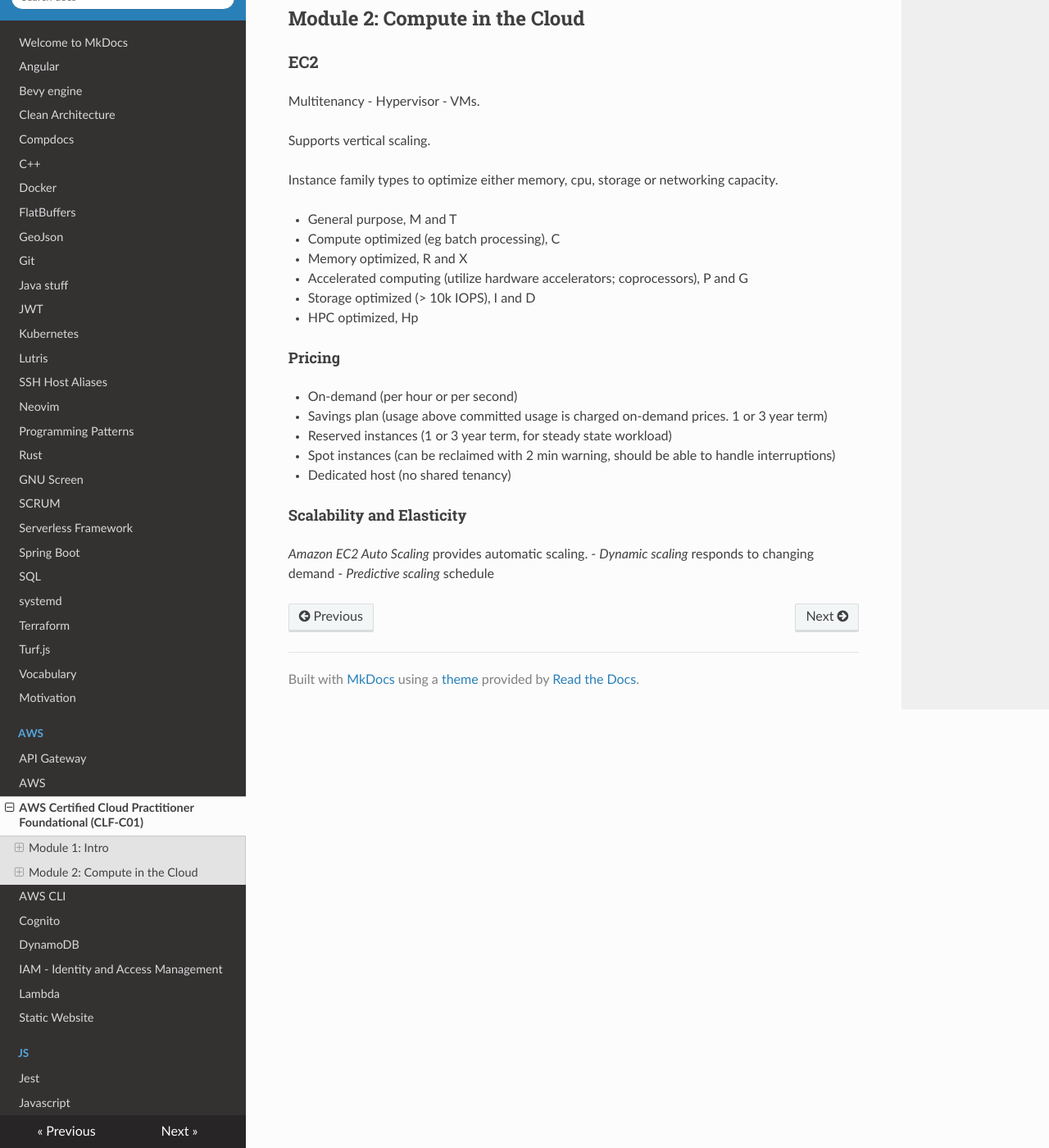
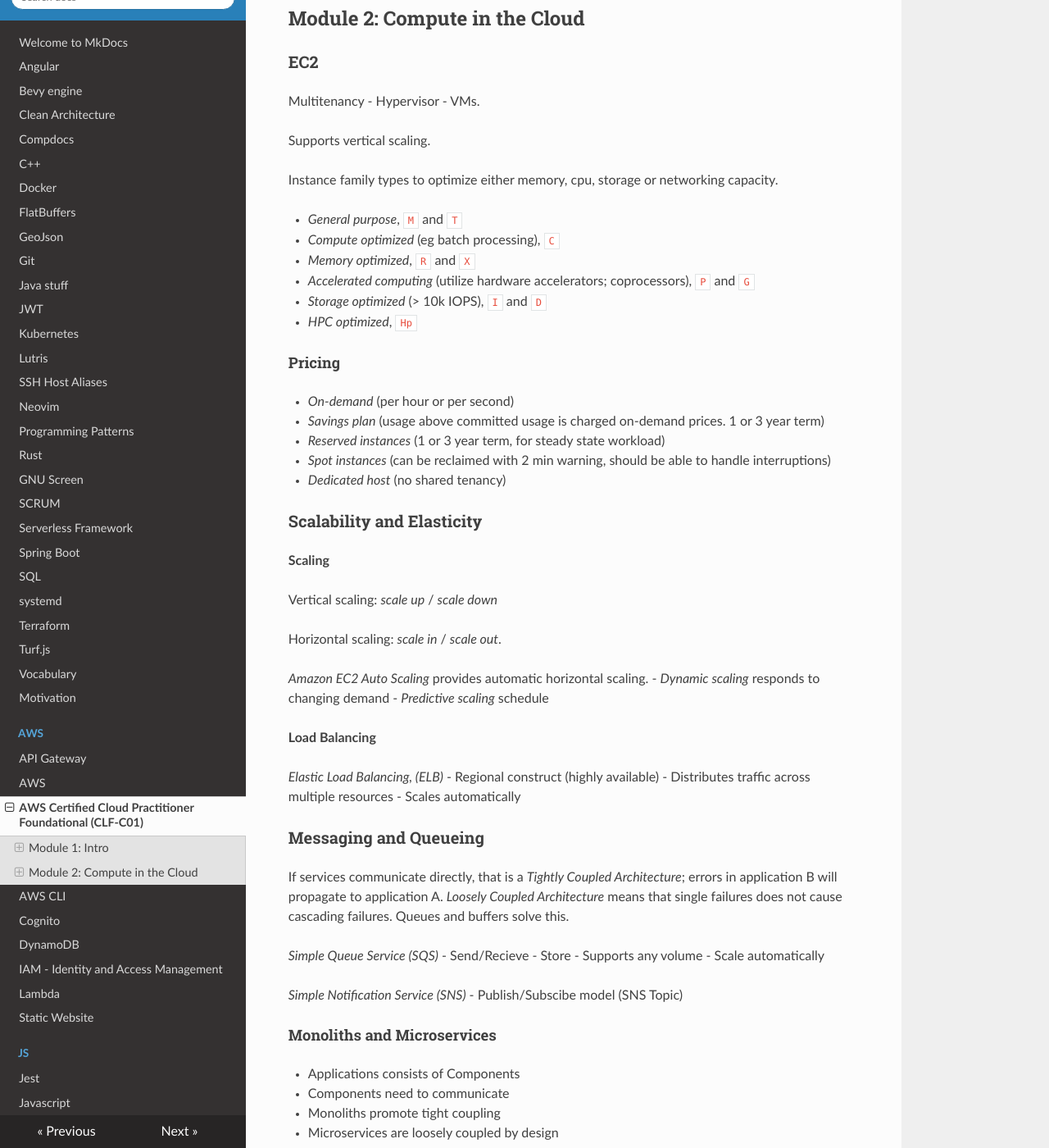
Before and after one commit to YotaYota/notes, an MkDocs documentation site: the page built from docs/aws/ccp.md, in a window 1280 px wide and 1400 px high, scrolled down 802 px. Shown: the whole window at 82% size. Built offline with MkDocs 1.6.1, drawn with Linux system fonts in a browser that asks for light colours; nearby versions of some CDN libraries; some of the changed text lies outside the part shown.

Commit message:
CCP module 2

```diff
--- a/docs/aws/ccp.md
+++ b/docs/aws/ccp.md
@@ -43,23 +43,81 @@
 Instance family types to optimize either memory, cpu, storage or networking
 capacity.
 
-- General purpose, M and T
-- Compute optimized (eg batch processing), C
-- Memory optimized, R and X
-- Accelerated computing (utilize hardware accelerators; coprocessors), P and G
-- Storage optimized (> 10k IOPS), I and D
-- HPC optimized, Hp
+- *General purpose*, `M` and `T`
+- *Compute optimized* (eg batch processing), `C`
+- *Memory optimized*, `R` and `X`
+- *Accelerated computing* (utilize hardware accelerators; coprocessors), `P` and `G`
+- *Storage optimized* (> 10k IOPS), `I` and `D`
+- *HPC optimized*, `Hp`
 
 #### Pricing
 
-- On-demand (per hour or per second)
-- Savings plan (usage above committed usage is charged on-demand prices. 1 or 3 year term)
-- Reserved instances (1 or 3 year term, for steady state workload)
-- Spot instances (can be reclaimed with 2 min warning, should be able to handle interruptions)
-- Dedicated host (no shared tenancy)
+- *On-demand* (per hour or per second)
+- *Savings plan* (usage above committed usage is charged on-demand prices. 1 or 3 year term)
+- *Reserved instances* (1 or 3 year term, for steady state workload)
+- *Spot instances* (can be reclaimed with 2 min warning, should be able to handle interruptions)
+- *Dedicated host* (no shared tenancy)
 
-#### Scalability and Elasticity
+### Scalability and Elasticity
 
-*Amazon EC2 Auto Scaling* provides automatic scaling.
+**Scaling**
+
+Vertical scaling: *scale up* / *scale down*
+
+Horizontal scaling: *scale in* / *scale out*.
+
+*Amazon EC2 Auto Scaling* provides automatic  horizontal scaling.
 - *Dynamic scaling* responds to changing demand
 - *Predictive scaling* schedule
+
+**Load Balancing**
+
+*Elastic Load Balancing, (ELB)*
+- Regional construct (highly available)
+- Distributes traffic across multiple resources
+- Scales automatically
+
+### Messaging and Queueing
+
+If services communicate directly, that is a *Tightly Coupled Architecture*; errors
+in application B will propagate to application A. *Loosely Coupled Architecture*
+means that single failures does not cause cascading failures. Queues and buffers
+solve this.
+
+*Simple Queue Service (SQS)*
+- Send/Recieve
+- Store
+- Supports any volume
+- Scale automatically
+
+*Simple Notification Service (SNS)*
+- Publish/Subscibe model (SNS Topic)
+
+#### Monoliths and Microservices
+
+- Applications consists of Components
+- Components need to communicate
+- Monoliths promote tight coupling
+- Microservices are loosely coupled by design
+
+### Additional Compute Services
+
+*Serverless*: You cannot see or access the underlying infrastructure.
+
+**Lambda**
+
+- Scale automatically
+- <15 min
+- zip or Docker container
+
+**Container Orchestration Tools**
+
+Container (Docker) Services.
+- Elastic Container Service (ECS)
+- Elastic Kubernetes Service (EKS)
+
+The host is an EC2 instance.
+
+*Fargate*: Serverless compute platform for ECS or EKS, allows to run containers
+on top of a Serverless compute platform. An alternative to running containers
+directly in an EC2 machine.
```
Also changed, not shown: other parts of docs/aws/ccp.md (+1 -1 lines).
